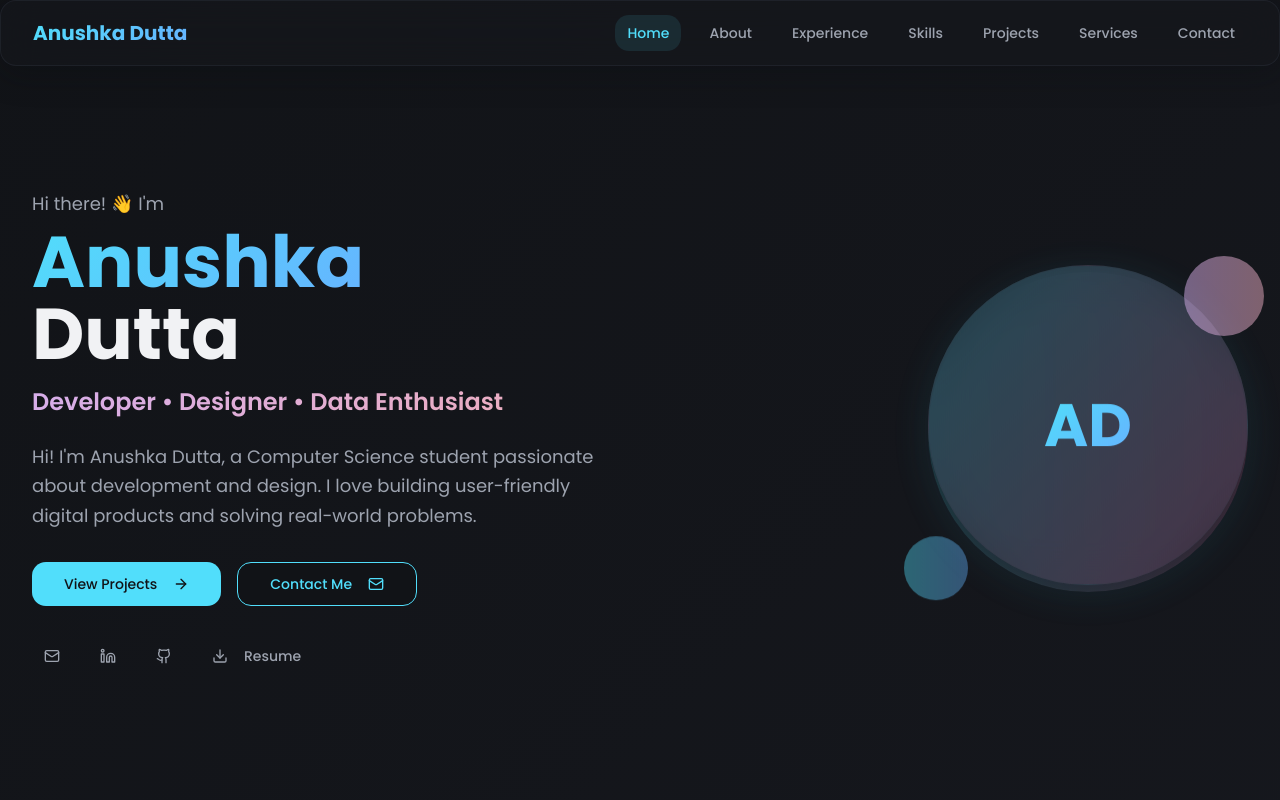
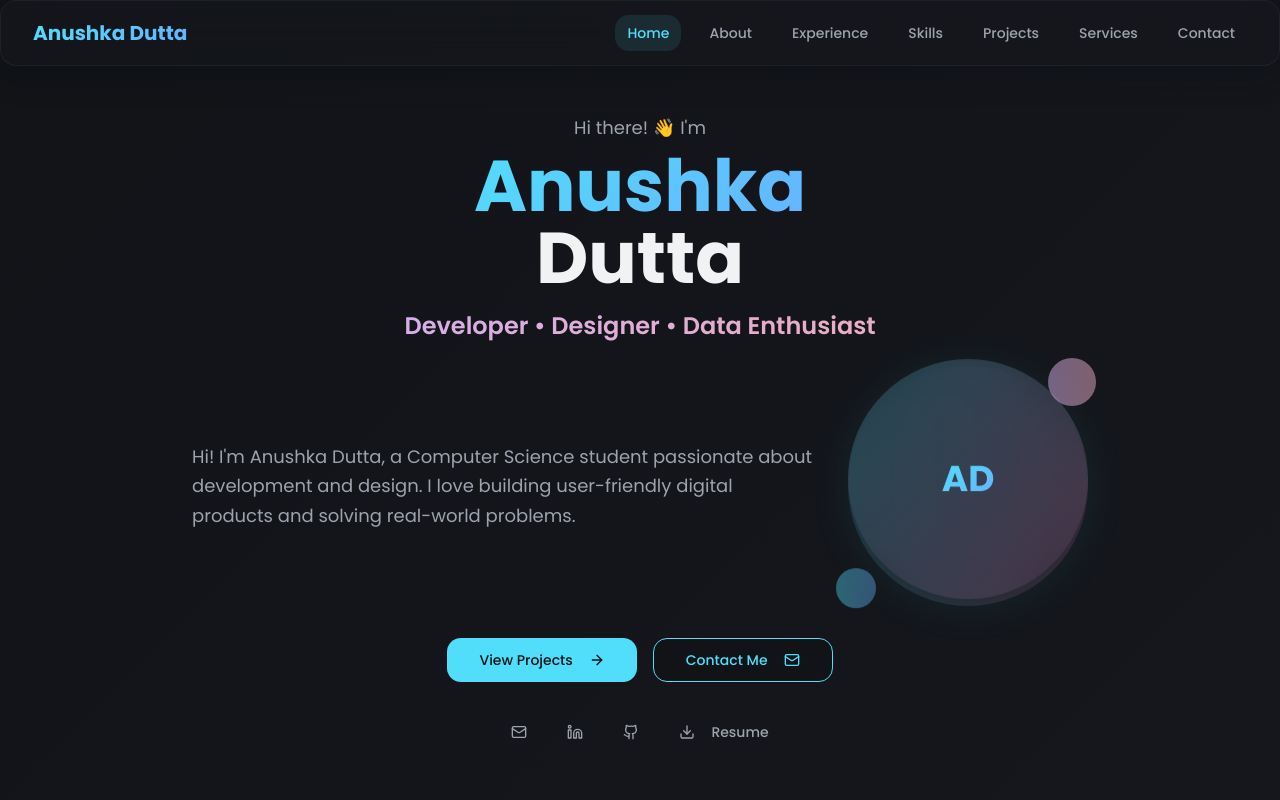
Before and after one commit to AnushkaDutta1/anushkaportfolio, a React (Vite) app: page / in a window 1280 px wide. Shown: the top 800 px of the page. Built offline with nearby package versions, Linux system fonts and the light colour scheme.

Commit message:
Add photo to home section
Place the profile photo beside the bio details in the home section.

```diff
--- a/src/components/Hero.tsx
+++ b/src/components/Hero.tsx
@@ -20,9 +20,7 @@ const Hero = () => {
   return (
     <section id="home" className="min-h-screen flex items-center justify-center pt-16 px-4 sm:px-6 lg:px-8">
       <div className="max-w-7xl mx-auto">
-        <div className="grid lg:grid-cols-2 gap-12 items-center">
-          {/* Content */}
-          <div className="text-center lg:text-left animate-slide-up">
+        <div className="text-center animate-slide-up">
           <div className="mb-6">
             <p className="text-lg text-muted-foreground mb-2 animate-fade-in">
               Hi there! 👋 I'm
@@ -39,12 +37,33 @@ const Hero = () => {
             </div>
           </div>
 
-            <p className="text-lg text-muted-foreground mb-8 max-w-2xl mx-auto lg:mx-0 leading-relaxed">
+          {/* Bio with Profile Photo */}
+          <div className="flex flex-col lg:flex-row items-center gap-8 mb-8 max-w-4xl mx-auto">
+            <div className="flex-1">
+              <p className="text-lg text-muted-foreground leading-relaxed text-left">
                 Hi! I'm Anushka Dutta, a Computer Science student passionate about development and design.
                 I love building user-friendly digital products and solving real-world problems.
               </p>
+            </div>
 
-            <div className="flex flex-col sm:flex-row gap-4 justify-center lg:justify-start mb-8">
+            {/* Profile Image */}
+            <div className="flex-shrink-0">
+              <div className="relative">
+                <div className="w-60 h-60 rounded-full overflow-hidden glass-card animate-float flex items-center justify-center bg-gradient-to-br from-primary/20 to-accent/20">
+                  <div className="text-4xl font-bold gradient-text">AD</div>
+                </div>
+
+                {/* Floating elements */}
+                <div className="absolute -top-2 -right-2 w-12 h-12 rounded-full bg-gradient-to-r from-pastel-lavender to-pastel-blush opacity-60 animate-pulse"></div>
+                <div className="absolute -bottom-3 -left-3 w-10 h-10 rounded-full bg-gradient-to-r from-neon-teal to-electric-blue opacity-40 animate-bounce"></div>
+
+                {/* Glow effect */}
+                <div className="absolute inset-0 w-60 h-60 rounded-full bg-gradient-to-r from-primary to-accent opacity-20 animate-glow -z-10"></div>
+              </div>
+            </div>
+          </div>
+
+          <div className="flex flex-col sm:flex-row gap-4 justify-center mb-8">
             <Button
               onClick={scrollToProjects}
               size="lg"
@@ -65,7 +84,7 @@ const Hero = () => {
           </div>
 
           {/* Social Links */}
-            <div className="flex justify-center lg:justify-start gap-4">
+          <div className="flex justify-center gap-4">
             <Button
               variant="ghost"
               size="sm"
@@ -114,23 +133,6 @@ const Hero = () => {
             </Button>
           </div>
         </div>
-
-          {/* Profile Image */}
-          <div className="flex justify-center lg:justify-end">
-            <div className="relative">
-              <div className="w-80 h-80 rounded-full overflow-hidden glass-card animate-float flex items-center justify-center bg-gradient-to-br from-primary/20 to-accent/20">
-                <div className="text-6xl font-bold gradient-text">AD</div>
-              </div>
-
-              {/* Floating elements */}
-              <div className="absolute -top-4 -right-4 w-20 h-20 rounded-full bg-gradient-to-r from-pastel-lavender to-pastel-blush opacity-60 animate-pulse"></div>
-              <div className="absolute -bottom-6 -left-6 w-16 h-16 rounded-full bg-gradient-to-r from-neon-teal to-electric-blue opacity-40 animate-bounce"></div>
-
-              {/* Glow effect */}
-              <div className="absolute inset-0 w-80 h-80 rounded-full bg-gradient-to-r from-primary to-accent opacity-20 animate-glow -z-10"></div>
-            </div>
-          </div>
-        </div>
       </div>
     </section>
   );
```
Lines whose indentation alone changed are shown as unchanged.
